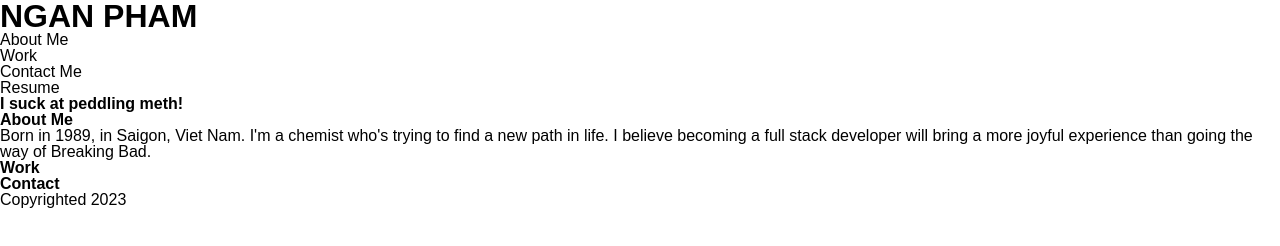
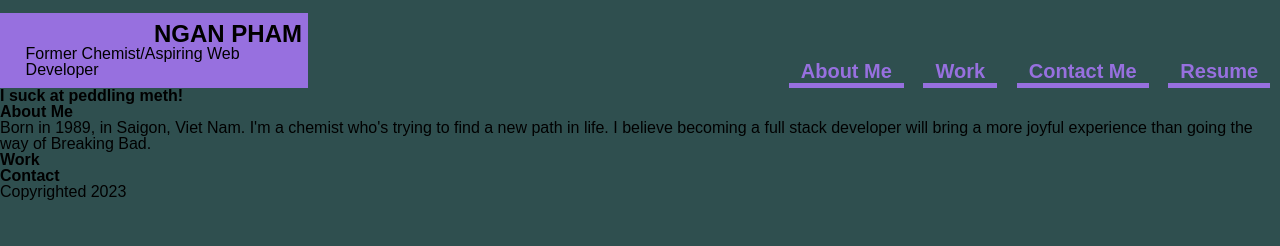
Before and after one commit to NganPham89/My-Portfolio, a plain HTML site: page index.html in a window 1280 px wide. Drawn offline with Linux system fonts and the light colour scheme.

Commit message:
added style to header and navbar

```diff
--- a/assets/css/style.css
+++ b/assets/css/style.css
@@ -0,0 +1,47 @@
+:root {
+    --lightbg: rgb(151, 112, 223);
+
+}
+
+header {
+    display: flex;
+    margin-top: 1%;
+    align-items: flex-end;
+}
+
+body {
+    background-color: darkslategray;
+}
+
+.title {
+    background-color: var(--lightbg);
+    padding: .75%;
+    padding-left: 2%;
+    padding-right: .5%;
+    display: flex;
+    flex: wrap;
+    flex-direction: column;
+    justify-content: center;
+    align-items: flex-end;
+}
+
+h1 {
+    font-size: 150%;
+}
+
+.navlinks {
+    width: 80%;
+    display: flex;
+    justify-content: flex-end;
+    flex-direction: row;
+
+}
+
+.links {
+    margin: 0 1%;
+    padding: .25% 1.25%;
+    border-bottom: 5px solid var(--lightbg);
+    font-size: 125%;
+    font-weight: bold;
+    color: var(--lightbg);
+}
--- a/index.html
+++ b/index.html
@@ -1,30 +1,35 @@
 <!DOCTYPE html>
 <html lang="en">
+
 <head>
     <meta charset="UTF-8">
     <meta http-equiv="X-UA-Compatible" content="IE=edge">
     <meta name="viewport" content="width=device-width, initial-scale=1.0">
     <title>Ngan's Portfolio Page</title>
-    <link rel="stylesheet" href="./assets/css/reset.css"/>
-    <link rel="stylesheet" href="./assets/css/style.css"/>
+    <link rel="stylesheet" href="./assets/css/reset.css" />
+    <link rel="stylesheet" href="./assets/css/style.css" />
 </head>
 
 <body>
     <header>
-        <h1>NGAN PHAM</h1>
-        <ul>
-            <li>About Me</li>
-            <li>Work</li>
-            <li>Contact Me</li>
-            <li>Resume</li>
-        </ul>
+        <section class="title">
+            <h1>NGAN PHAM</h1>
+            <p>Former Chemist/Aspiring Web Developer</p>
+        </section>
+        <section class="navlinks">
+                <p class="links">About Me</p>
+                <p class="links">Work</p>
+                <p class="links">Contact Me</p>
+                <p class="links">Resume</p>
+        </section>
     </header>
 
-    <h2>I suck at peddling meth!</h2>
+    <h2 class="catcher">I suck at peddling meth!</h2>
 
     <section>
         <h2>About Me</h2>
-        <p>Born in 1989, in Saigon, Viet Nam. I'm a chemist who's trying to find a new path in life. I believe becoming a full stack developer will bring a more joyful experience than going the way of Breaking Bad.</p>
+        <p>Born in 1989, in Saigon, Viet Nam. I'm a chemist who's trying to find a new path in life. I believe becoming
+            a full stack developer will bring a more joyful experience than going the way of Breaking Bad.</p>
     </section>
 
     <section>
@@ -39,4 +44,5 @@
         <p>Copyrighted 2023</p>
     </footer>
 </body>
+
 </html>
```
